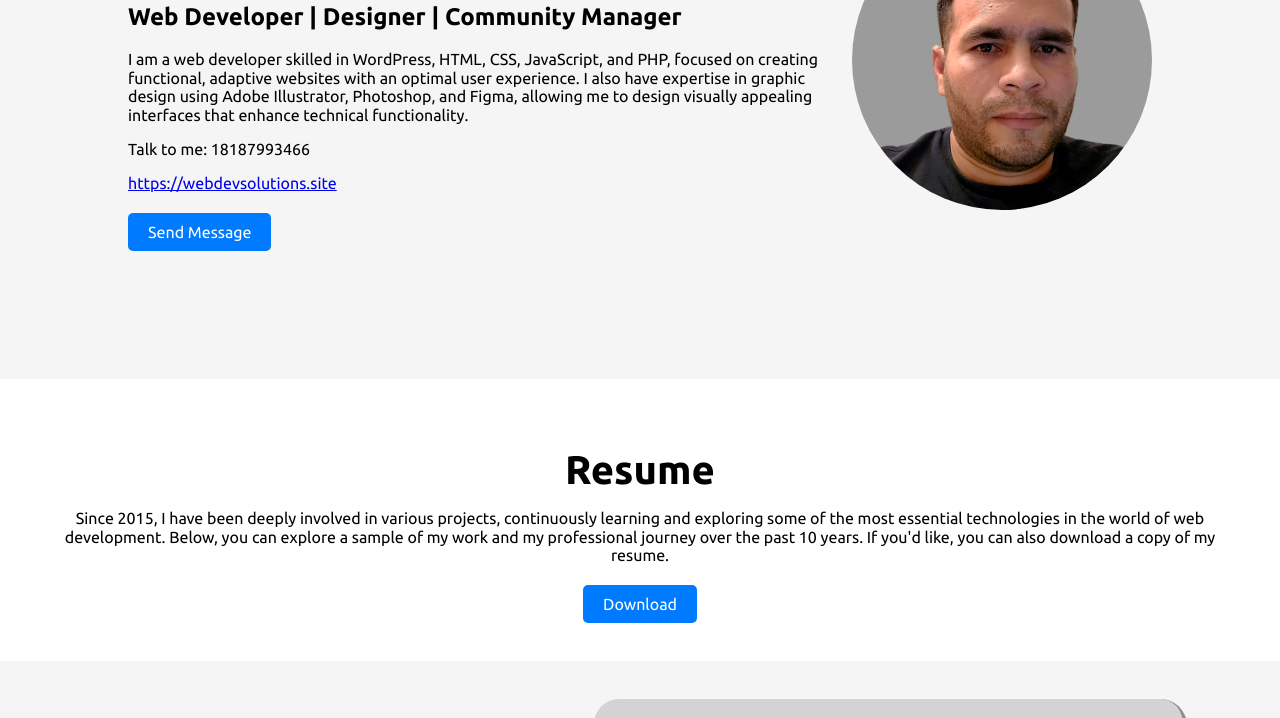
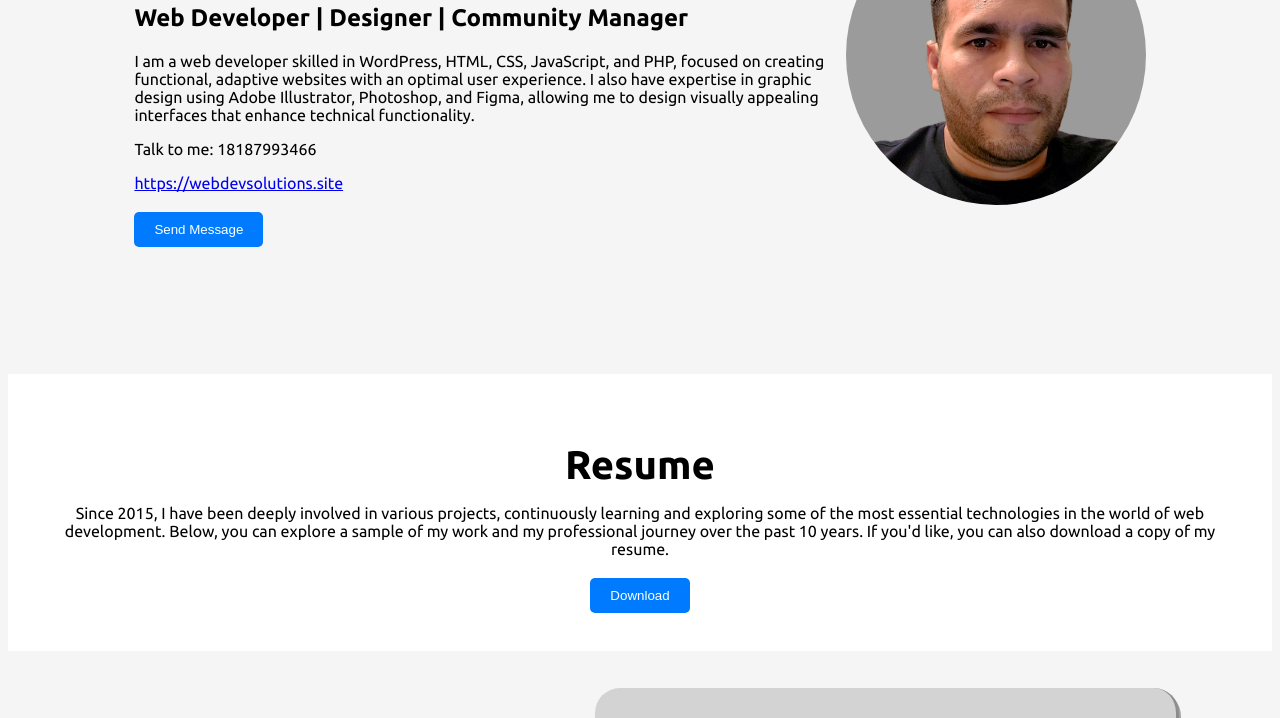
Before and after one commit to victorjhernandez06/victordev06, a plain HTML site: page html/index.html in a window 1280 px wide. Shown: the part 397-1115 px from the top of the page. Drawn offline with nearby package versions, Linux system fonts and the light colour scheme.

Commit message:
Visualfix

```diff
--- a/html/index.html
+++ b/html/index.html
@@ -5,13 +5,12 @@
 <head>
     <link rel="preconnect" href="https://fonts.googleapis.com">
     <link rel="preconnect" href="https://fonts.gstatic.com" crossorigin>
-    <link
-        href="https://fonts.googleapis.com/css2?family=Ubuntu:ital,wght@0,300;0,400;0,500;0,700;1,300;1,400;1,500;1,700&display=swap"
-        rel="stylesheet">
+    <link href="https://fonts.googleapis.com/css2?family=Ubuntu:ital,wght@0,300;0,400;0,500;0,700;1,300;1,400;1,500;1,700&display=swap"
+          rel="stylesheet">
     <meta charset="UTF-8" />
     <meta name="viewport" content="width=device-width, initial-scale=1.0" />
-    <link rel="stylesheet" href="/css/style.css" />
-    <link rel="stylesheet" href="/css/normalize.css" />
+    <link rel="stylesheet" href="/css/style.css">
+
     <title>eng-hernandezvictor.com</title>
 </head>
 
@@ -54,7 +53,7 @@
                 </div>
             </div>
             <div class="container__foto">
-                <img src="/assets/hernandezvictor_com-fotoPerfil.jpg" alt="Victor Hernandez" />
+                <img src="../assets/hernandezvictor_com-fotoPerfil.jpg" alt="Victor Hernandez" />
             </div>
         </section>
 
```
